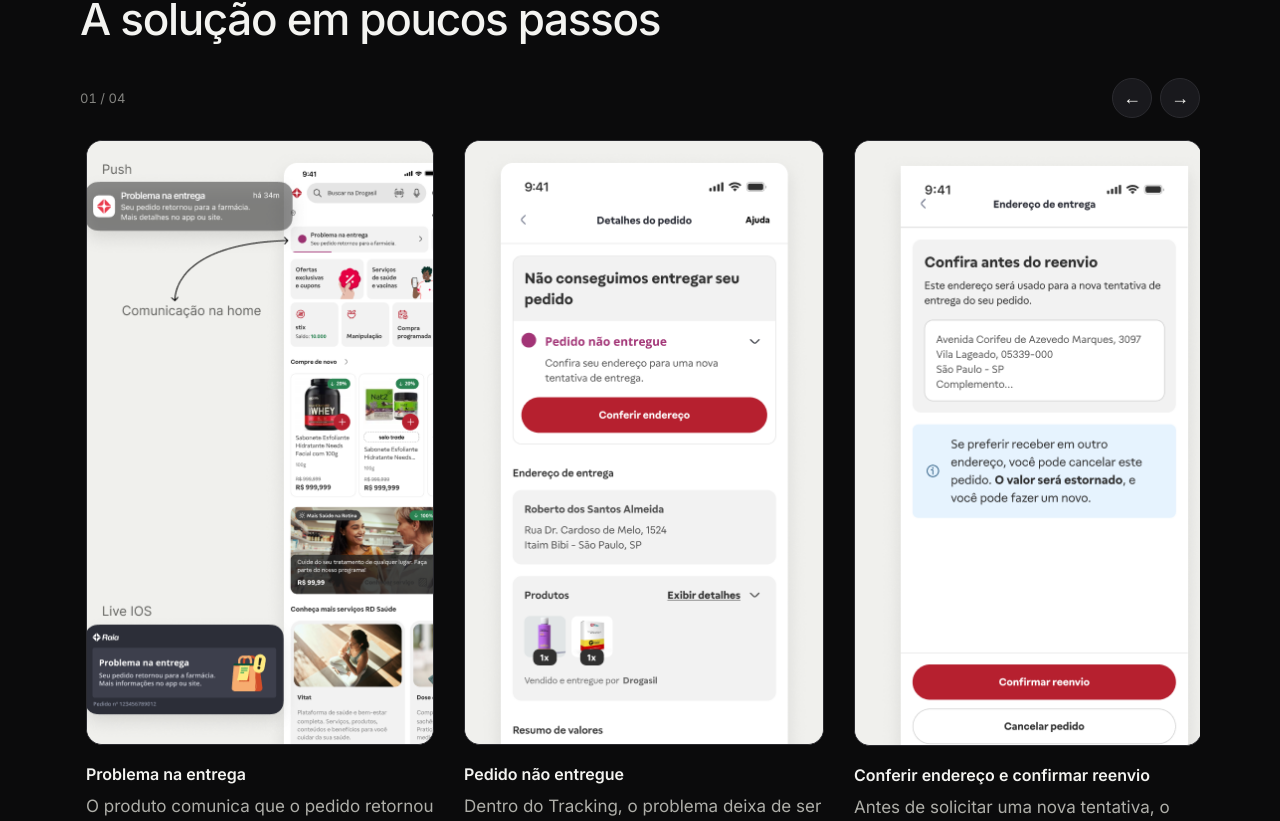
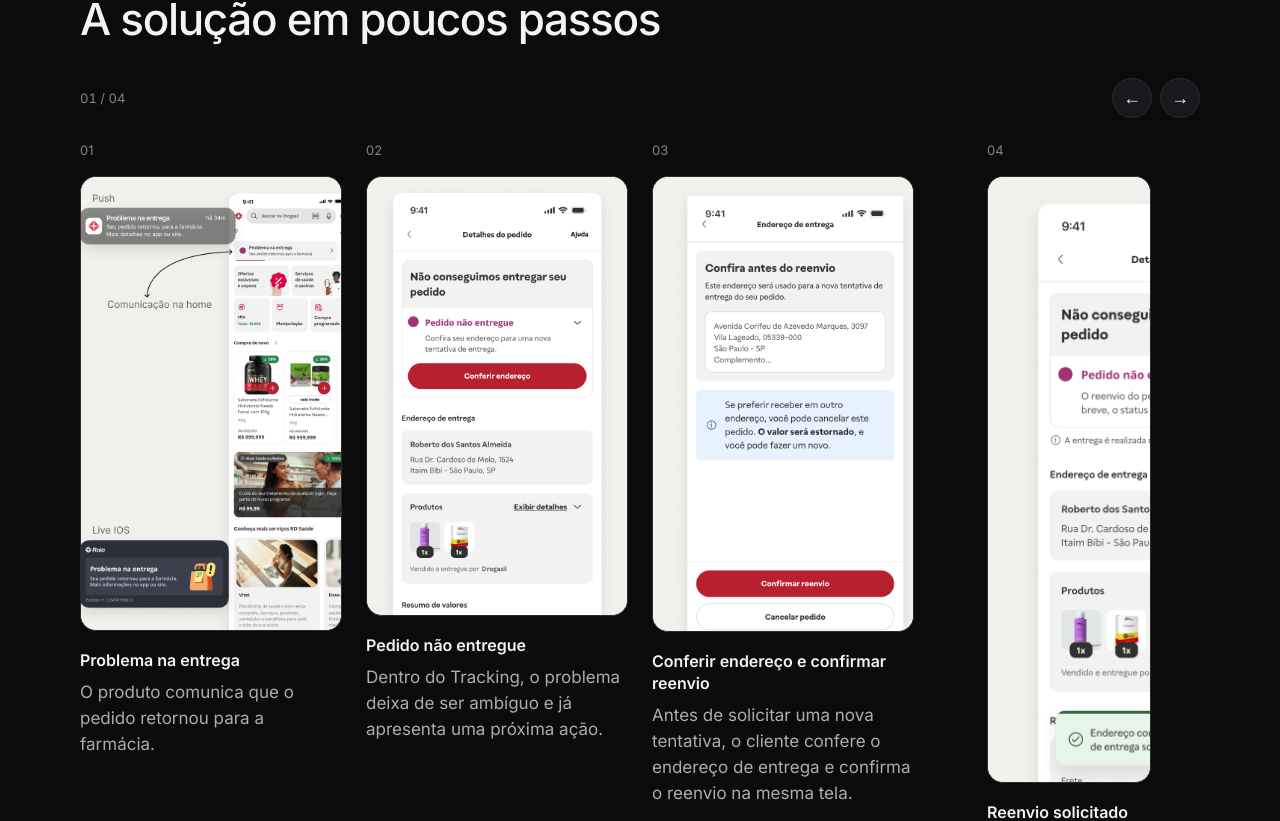
Before and after one commit to Wanderson-stech/wan-portfolio-designofc, a Next.js app: page /reenvio in a window 1280 px wide. Shown: the part 4646-5467 px from the top of the page. Built offline with nearby package versions, Linux system fonts and the light colour scheme.

Commit message:
fix: match reenvio carousel reference layout

```diff
--- a/app/globals.css
+++ b/app/globals.css
@@ -990,7 +990,7 @@
 }
 
 .reenvio-native-slide {
-  flex: 0 0 360px;
+  flex: 0 0 calc((100% - 72px) / 4);
   display: flex;
   justify-content: center;
   align-items: flex-start;
@@ -1035,7 +1035,7 @@
 
 .reenvio-figma-artifact {
   width: var(--artifact-width);
-  max-width: calc(100vw - 48px);
+  max-width: 100%;
 }
 
 .reenvio-figma-artifact__media {
--- a/components/product-artifacts.tsx
+++ b/components/product-artifacts.tsx
@@ -30,7 +30,7 @@
   },
 ] as const;
 
-function ReenvioFigmaSlide({ slide }: { slide: typeof reenvioSolutionSlides[number] }) {
+function ReenvioFigmaSlide({ slide, index }: { slide: typeof reenvioSolutionSlides[number]; index: number }) {
   return (
     <article
       className="reenvio-figma-artifact"
@@ -42,6 +42,7 @@
         "--artifact-mobile-height": `${slide.mobile.height}px`,
       } as CSSProperties}
     >
+      <p className="journey-artifact__number">{String(index + 1).padStart(2, "0")}</p>
       <div className="reenvio-figma-artifact__media">
         <picture>
           <source media="(max-width: 767px)" srcSet={slide.mobile.src} />
@@ -69,8 +70,8 @@
       slideClassName="reenvio-native-slide"
       containScroll={false}
     >
-      {reenvioSolutionSlides.map((slide) => (
-        <ReenvioFigmaSlide slide={slide} key={slide.title} />
+      {reenvioSolutionSlides.map((slide, index) => (
+        <ReenvioFigmaSlide slide={slide} index={index} key={slide.title} />
       ))}
     </PortfolioCarousel>
   );
```
